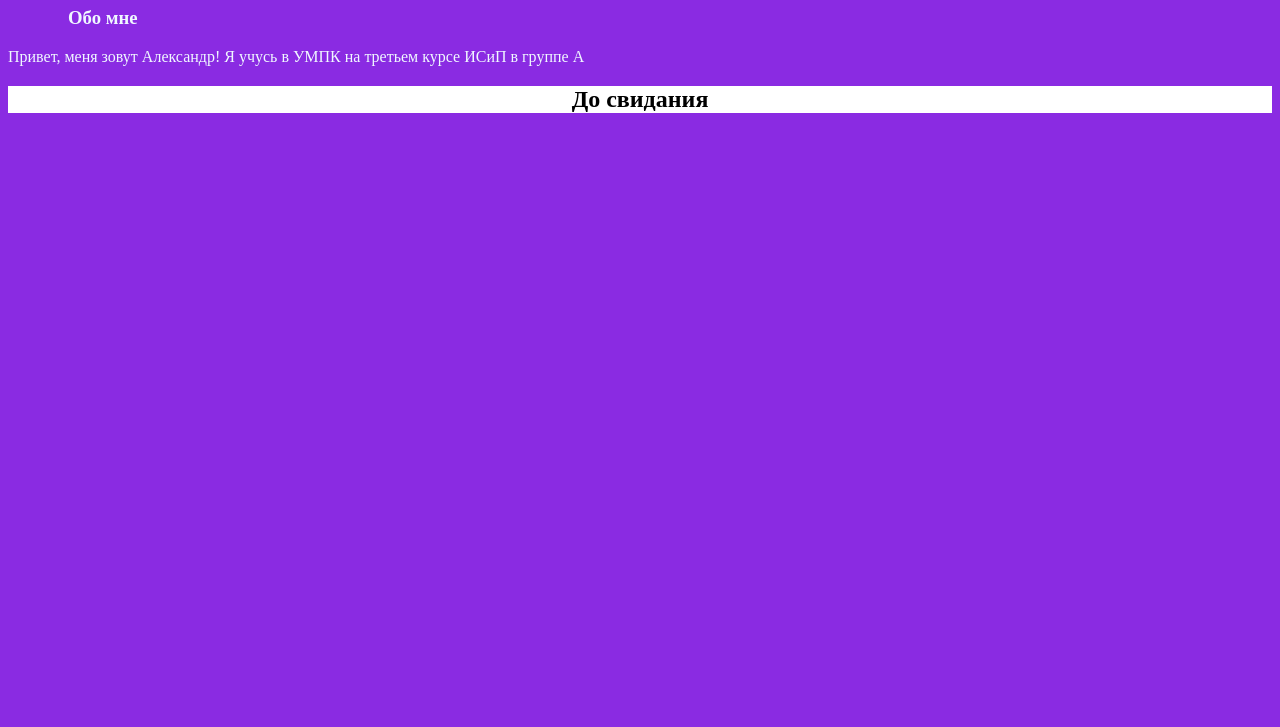
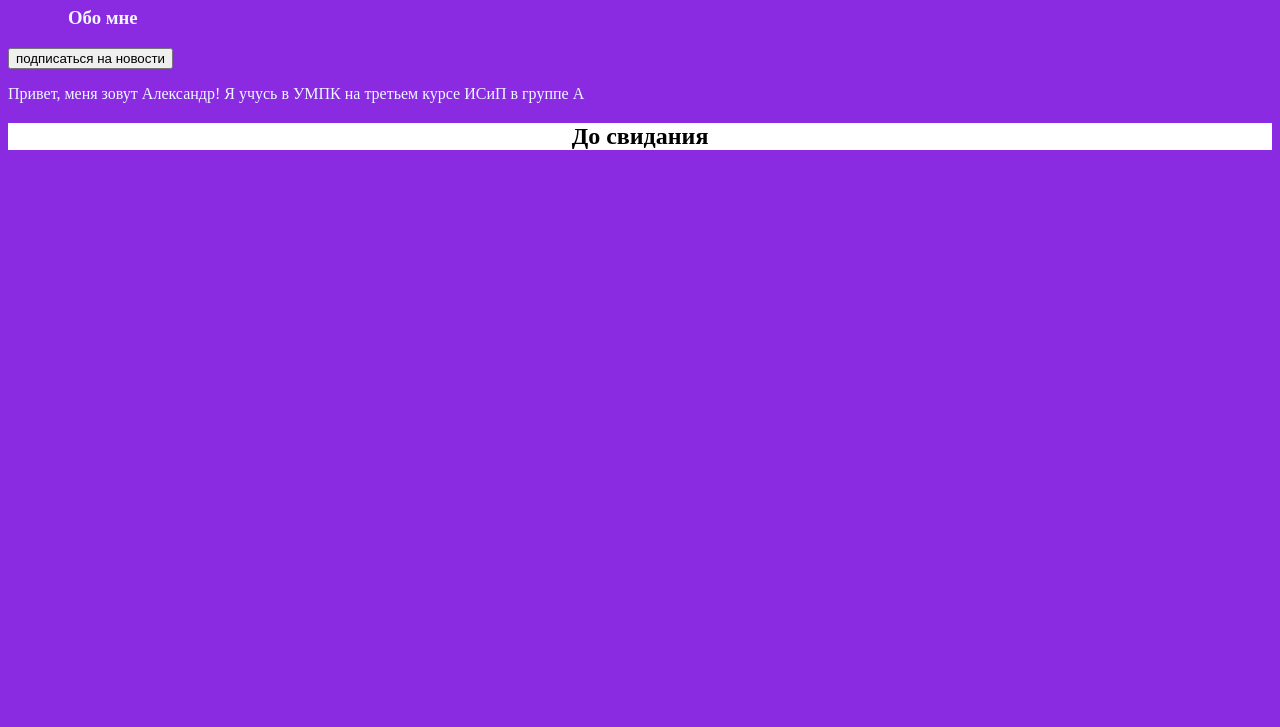
Before and after one commit to gravich29/NewHub, a plain HTML site: page index.html in a window 1280 px wide. Shown: the part 73-800 px from the top of the page. Drawn offline with Linux system fonts and the light colour scheme.

Commit message:
добавили кнопку подписка на новости

```diff
--- a/index.html
+++ b/index.html
@@ -33,6 +33,10 @@
   </div>
 
   <div>
+    <button>подписаться на новости</button>
+  </div>
+
+  <div>
     <p class="text">Привет, меня зовут Александр! Я учусь в УМПК на третьем курсе ИСиП в группе А</p>
   </div>
   <div class="down">
```
